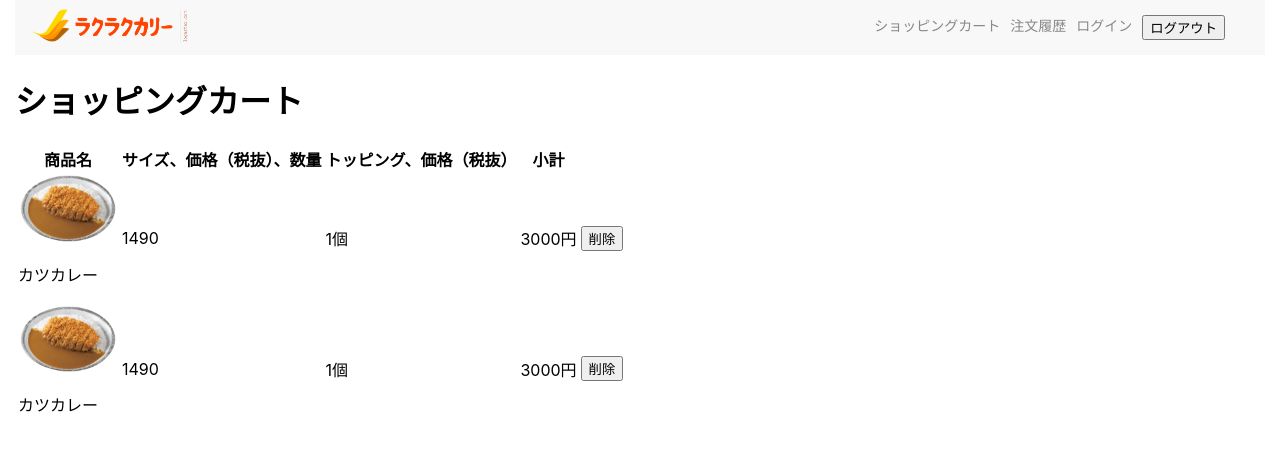
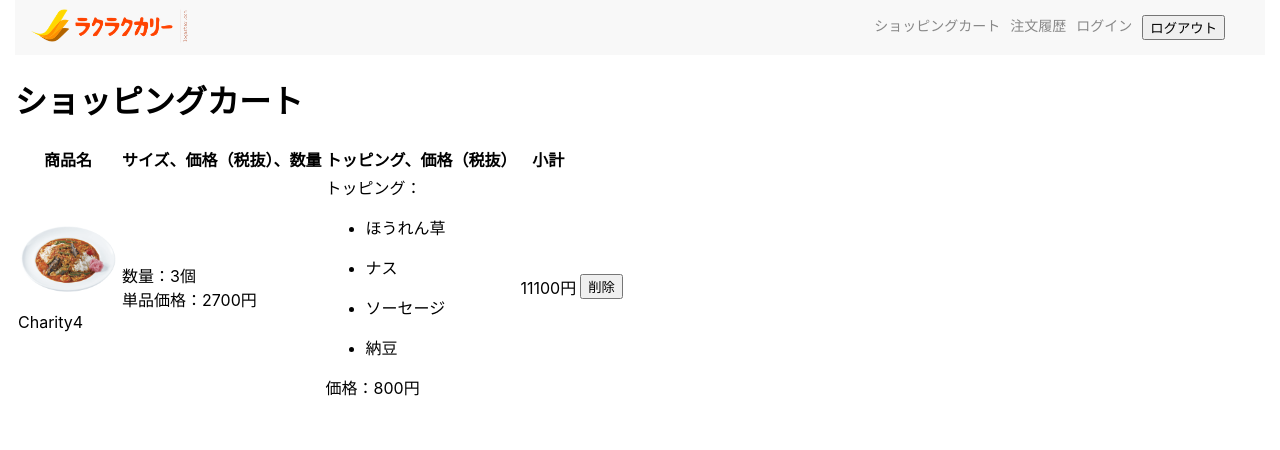
Before and after one commit to yukanaito65/carry-ec-site, a Next.js app: page /order in a window 1280 px wide. Shown: the top 450 px of the page. Built offline with nearby package versions, Linux system fonts and the light colour scheme; data requests are answered from the project's data file.

Commit message:
登録機能追加

```diff
--- a/component/layout.tsx
+++ b/component/layout.tsx
@@ -53,7 +53,7 @@ export function Layout({ children }: { children: any }) {
         </div> */}
         <div className={styles.pcHeaderNav}>
           <ul>
-            <Link href="/posts/order">
+            <Link href="order">
               <a>
                 <li>ショッピングカート</li>
               </a>
--- a/data/db.json
+++ b/data/db.json
@@ -120,26 +120,40 @@
   ],
   "orderItems": [
     {
-      "name": "カツカレー",
-      "price": 1490,
-      "imagePath": "/img_curry/1.jpg",
-      "toppingList": [],
-      "id": 1
-    },
-    {
-      "name": "カツカレー",
-      "price": 1490,
-      "imagePath": "/img_curry/1.jpg",
-      "toppingList": [],
-      "id": 2
+      "name": "Charity4",
+      "price": 2700,
+      "imagePath": "/img_curry/9.jpg",
+      "toppingList": [
+        {
+          "name": "ほうれん草",
+          "id": 5,
+          "checked": true
+        },
+        {
+          "name": "ナス",
+          "id": 6,
+          "checked": true
+        },
+        {
+          "name": "ソーセージ",
+          "id": 7,
+          "checked": true
+        },
+        {
+          "name": "納豆",
+          "id": 8,
+          "checked": true
+        }
+      ],
+      "count": 3,
+      "TotalPrice": 11100,
+      "id": 6
     }
   ],
   "users": [
     {
-
       "id": 2,
       "password": "asd",
-
       "logined": "false"
     },
     {
@@ -147,9 +161,7 @@
       "email": "aaaaa@gmail.com",
       "password": "580",
       "logined": true
-
     }
-
   ],
   "order": [
     {
--- a/pages/order.tsx
+++ b/pages/order.tsx
@@ -11,6 +11,14 @@ export default function Order() {
 
   if (error) return <div>Failed to load</div>;
   if (!data) return <div>Loading...</div>;
+
+  //削除ボタンの機能
+  const onClickDelete = (id: number) => {
+    fetch(`http://localhost:8000/orderItems/${id}`, {
+      method: "delete"
+    });
+    mutate("http://localhost:8000/orderItems");
+  }
 
   return (
     <>
@@ -28,16 +36,28 @@ export default function Order() {
               </tr>
             </thead>
             <tbody>
-              {data.map(({name, id, description, price, imagePath}: Item) => (
+              {data.map(({ name, id, TotalPrice, price, imagePath, count, toppingList }: any) => (
                 <tr key={id}>
                   <td>
                     <img src={imagePath} width={100} />
                     <p>{name}</p>
                   </td>
-                  <td>{price}</td>
-                  <td>1個</td>
-                  <td>3000円</td>
-                  <td><button>削除</button></td>
+                  <td>
+                    数量：{count}個 <br />
+                    単品価格：{price}円
+                  </td>
+                  <td>
+                    トッピング：{toppingList.map((topping: { name: string; checked: boolean; id: number }) => (
+                      <ul key={id}>
+                        <li>{topping.name}</li>
+                      </ul>
+                    ))}
+                    価格：{toppingList.length * 200}円
+                  </td>
+                  <td>
+                    {TotalPrice}円
+                  </td>
+                  <td><button onClick={() => onClickDelete(id)}>削除</button></td>
                 </tr>
               ))}
             </tbody>
```
Also changed, not shown: pages/create.tsx (+26 -19 lines), pages/posts/[id].tsx (+25 -15 lines).
